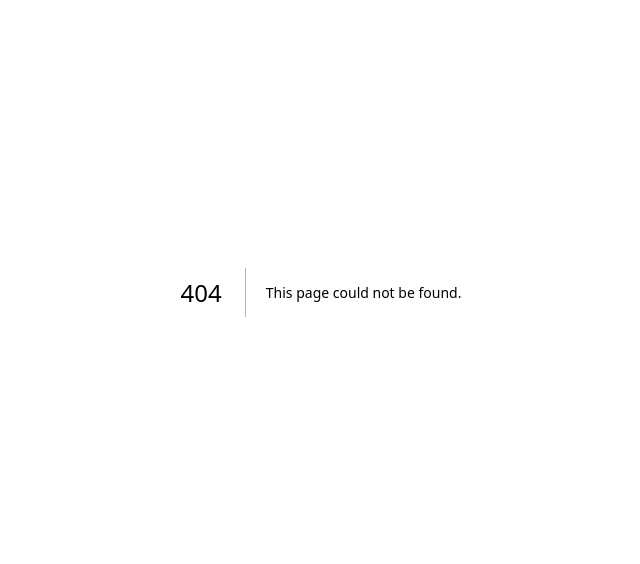
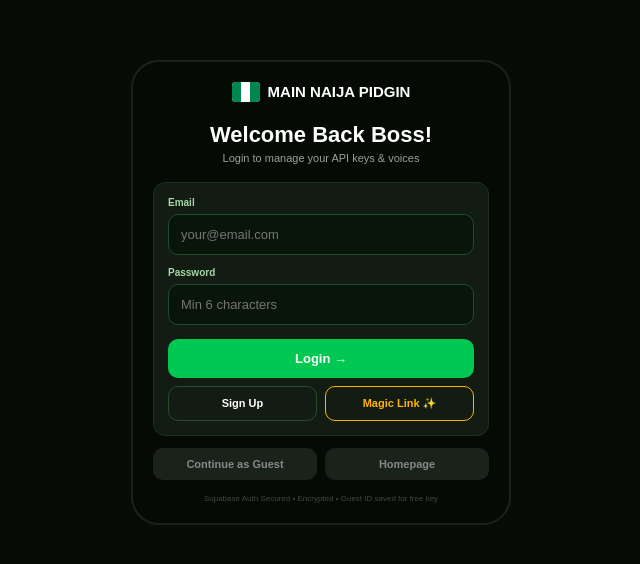
Before and after one commit to tapbombaai-glitch/main-naija-pidgin, a Next.js app: page /login in a window 1280 px wide. Before the commit this address had no page. Shown: the part 108-672 px from the top of the page, without its empty margins (319-959 px from the left). Built offline with nearby package versions, Linux system fonts and the light colour scheme; no server answers.

Commit message:
Create app/login/page.tsx

```diff
--- /dev/null
+++ b/app/login/page.tsx
@@ -0,0 +1,87 @@
+"use client";
+import { useState } from "react";
+import Link from "next/link";
+import { createClient } from "@supabase/supabase-js";
+
+const supabase = createClient(
+  process.env.NEXT_PUBLIC_SUPABASE_URL!,
+  process.env.NEXT_PUBLIC_SUPABASE_ANON_KEY!
+);
+
+export default function Login() {
+  const [email, setEmail] = useState("");
+  const [password, setPassword] = useState("");
+  const [loading, setLoading] = useState(false);
+  const [toast, setToast] = useState("");
+
+  const showToast = (m: string) => { setToast(m); setTimeout(()=>setToast(""), 3000); };
+
+  const loginWithEmail = async () => {
+    if (!email || !password) return showToast("Add email & password");
+    setLoading(true);
+    const { error } = await supabase.auth.signInWithPassword({ email, password });
+    setLoading(false);
+    if (error) showToast(error.message);
+    else { showToast("✅ Login success!"); window.location.href = "/marketplace"; }
+  };
+
+  const signUp = async () => {
+    if (!email || !password) return showToast("Add email & password");
+    if (password.length < 6) return showToast("Password min 6 chars");
+    setLoading(true);
+    const { error } = await supabase.auth.signUp({ email, password, options: { emailRedirectTo: `${window.location.origin}/marketplace` } });
+    setLoading(false);
+    if (error) showToast(error.message);
+    else showToast("✅ Check your email to confirm account!");
+  };
+
+  const magicLink = async () => {
+    if (!email) return showToast("Add email first");
+    setLoading(true);
+    const { error } = await supabase.auth.signInWithOtp({ email, options: { emailRedirectTo: `${window.location.origin}/marketplace` } });
+    setLoading(false);
+    if (error) showToast(error.message);
+    else showToast("✅ Magic link sent! Check email");
+  };
+
+  return (
+    <div style={{ background: "#080C08", minHeight: "100vh", padding: "10px", display: "flex", alignItems: "center", justifyContent: "center" }}>
+      <style>{`* {box-sizing:border-box} input:focus{border-color:#00E676 !important}`}</style>
+      {toast && <div style={{ position: "fixed", top: "20px", left: "50%", transform: "translateX(-50%)", background: toast.includes("✅") ? "#00E676" : "#FF5252", color: toast.includes("✅") ? "black" : "white", padding: "10px 18px", borderRadius: "20px", fontSize: "11px", fontWeight: "900", zIndex: 100, maxWidth: "90%", textAlign: "center" }}>{toast}</div>}
+
+      <div style={{ maxWidth: "380px", width: "100%", border: "2px solid #1A231A", borderRadius: "28px", background: "#050A05", padding: "20px" }}>
+        <div style={{ display: "flex", alignItems: "center", gap: "8px", justifyContent: "center" }}>
+          <div style={{ background: "white", borderRadius: "4px", width: "28px", height: "20px", display: "flex", overflow: "hidden" }}><div style={{ flex: 1, background: "#008751" }}></div><div style={{ flex: 1, background: "white" }}></div><div style={{ flex: 1, background: "#008751" }}></div></div>
+          <div style={{ fontWeight: "900", color: "white", fontSize: "15px" }}>MAIN NAIJA PIDGIN</div>
+        </div>
+
+        <div style={{ marginTop: "20px", textAlign: "center" }}>
+          <div style={{ fontSize: "22px", fontWeight: "900", color: "white" }}>Welcome Back Boss!</div>
+          <div style={{ fontSize: "11px", color: "#9E9E9E", marginTop: "4px" }}>Login to manage your API keys & voices</div>
+        </div>
+
+        <div style={{ marginTop: "18px", background: "#121C12", borderRadius: "12px", padding: "14px", border: "1px solid #1E2F1E" }}>
+          <div style={{ fontSize: "10px", color: "#A5D6A7", fontWeight: "700", marginBottom: "6px" }}>Email</div>
+          <input value={email} onChange={e=>setEmail(e.target.value)} placeholder="your@email.com" type="email" style={{ width: "100%", background: "#0A150A", border: "1px solid #1E4D2B", color: "white", padding: "12px", borderRadius: "10px", fontSize: "13px", outline: "none" }} />
+
+          <div style={{ fontSize: "10px", color: "#A5D6A7", fontWeight: "700", marginTop: "12px", marginBottom: "6px" }}>Password</div>
+          <input type="password" value={password} onChange={e=>setPassword(e.target.value)} placeholder="Min 6 characters" style={{ width: "100%", background: "#0A150A", border: "1px solid #1E4D2B", color: "white", padding: "12px", borderRadius: "10px", fontSize: "13px", outline: "none" }} />
+
+          <button onClick={loginWithEmail} disabled={loading} style={{ width: "100%", marginTop: "14px", background: "#00C853", color: "white", border: "none", padding: "12px", borderRadius: "10px", fontSize: "13px", fontWeight: "900" }}>{loading ? "..." : "Login →"}</button>
+
+          <div style={{ display: "grid", gridTemplateColumns: "1fr 1fr", gap: "8px", marginTop: "8px" }}>
+            <button onClick={signUp} disabled={loading} style={{ background: "transparent", border: "1px solid #2A4A2A", color: "white", padding: "10px", borderRadius: "10px", fontSize: "11px", fontWeight: "800" }}>Sign Up</button>
+            <button onClick={magicLink} disabled={loading} style={{ background: "transparent", border: "1px solid #FFB300", color: "#FFB300", padding: "10px", borderRadius: "10px", fontSize: "11px", fontWeight: "800" }}>Magic Link ✨</button>
+          </div>
+        </div>
+
+        <div style={{ marginTop: "12px", display: "flex", gap: "8px" }}>
+          <Link href="/marketplace" style={{ flex: 1, textAlign: "center", background: "#1A231A", color: "#888", padding: "10px", borderRadius: "10px", fontSize: "11px", textDecoration: "none", fontWeight: "700" }}>Continue as Guest</Link>
+          <Link href="/" style={{ flex: 1, textAlign: "center", background: "#1A231A", color: "#888", padding: "10px", borderRadius: "10px", fontSize: "11px", textDecoration: "none", fontWeight: "700" }}>Homepage</Link>
+        </div>
+
+        <div style={{ textAlign: "center", fontSize: "8px", color: "#444", marginTop: "14px" }}>Supabase Auth Secured • Encrypted • Guest ID saved for free key</div>
+      </div>
+    </div>
+  );
+}
```
